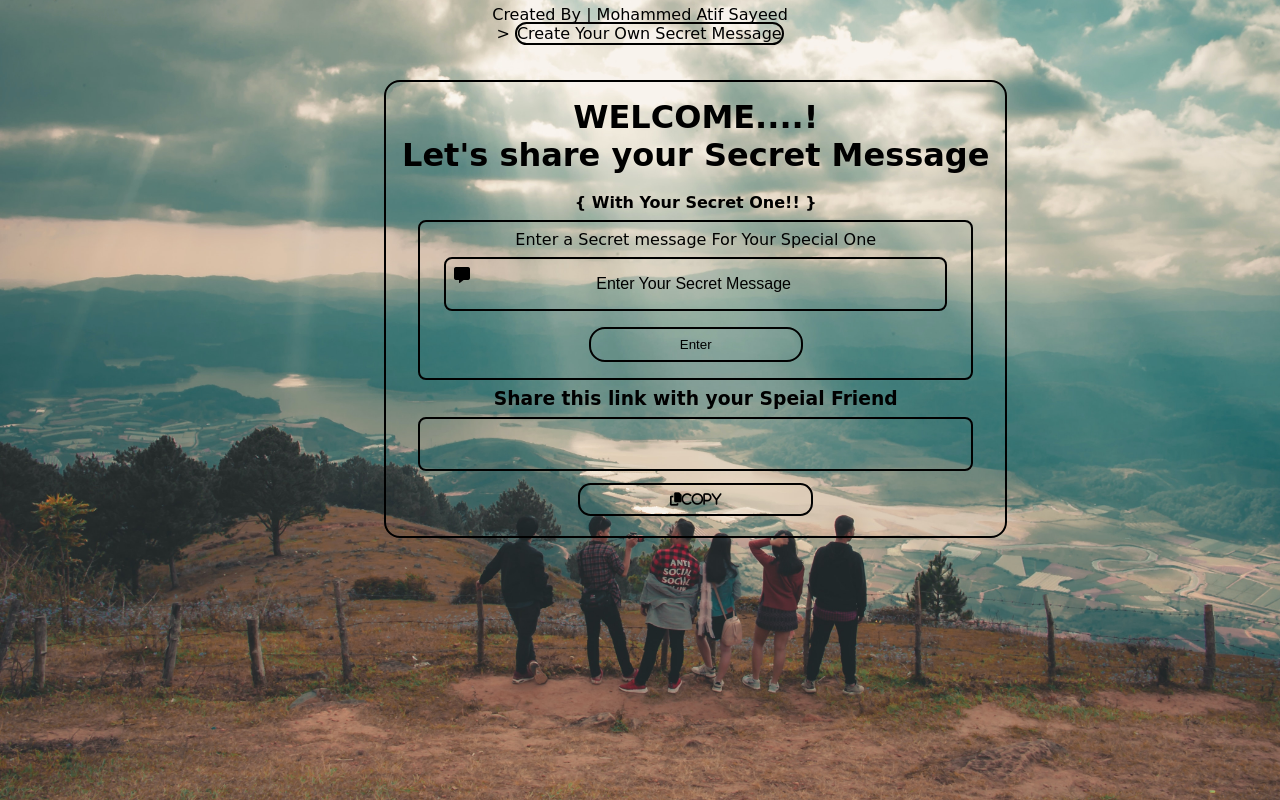
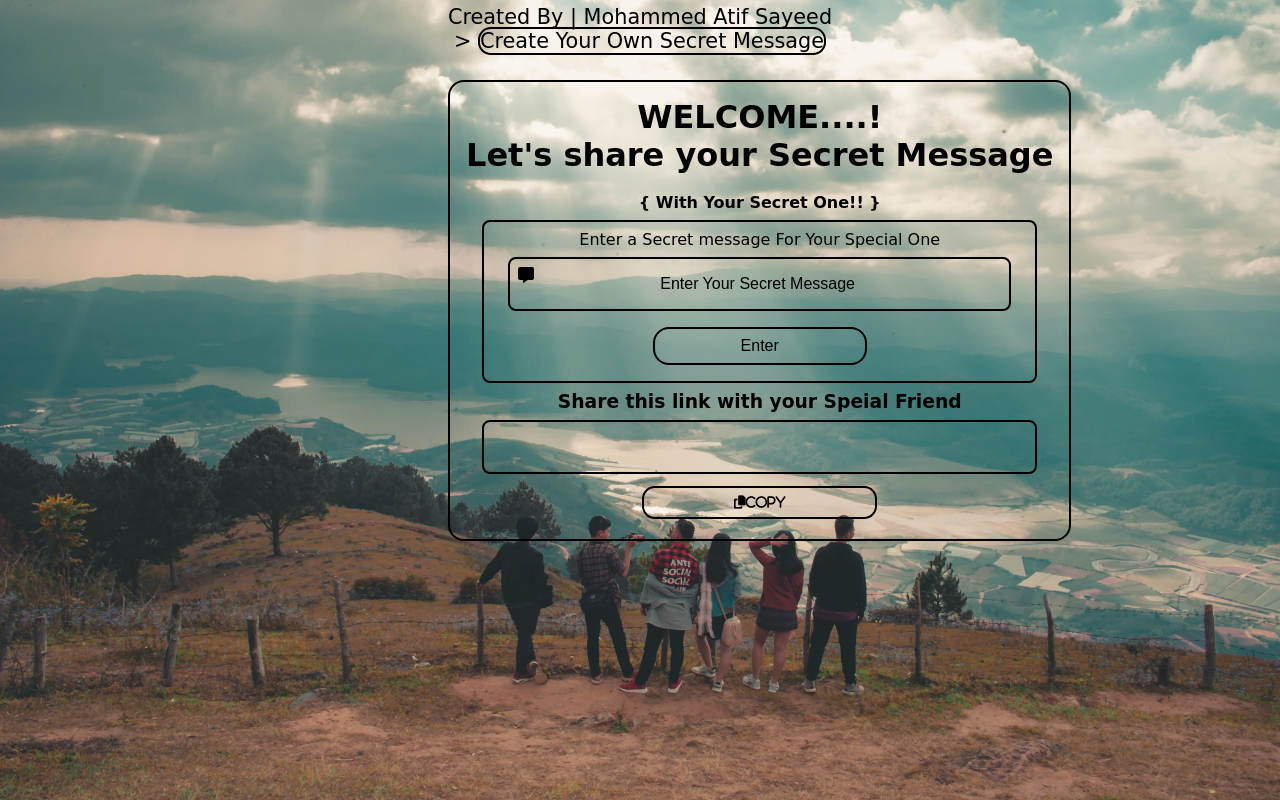
Before and after one commit to AtifSayeed/Secret-Message, a plain HTML site: page Secret Message/index.html in a window 1280 px wide. Drawn offline with Linux system fonts and the light colour scheme.

Commit message:
Update index.css

```diff
--- a/Secret Message/index.css
+++ b/Secret Message/index.css
@@ -20,7 +20,7 @@ body{
     color: rgb(0, 0, 0);
     position:absolute;
     top:10%;
-    left:30%;
+    left:35%;
     padding: 1rem;
     text-align: center;
 }
@@ -70,6 +70,7 @@ padding: 0.5rem 1rem;;
     border-radius: 1rem;
     color:rgb(0, 0, 0);
     background: transparent;
+    font-size:1rem;
 
 }
 .btn:hover{
@@ -101,6 +102,9 @@ a{
     border-radius: 0.8rem;
     color:rgb(0, 0, 0);
     background: transparent;
+}
+.no{
+    font-size: 1.3rem;
 }
 
 @media (max-width:300px){
```
